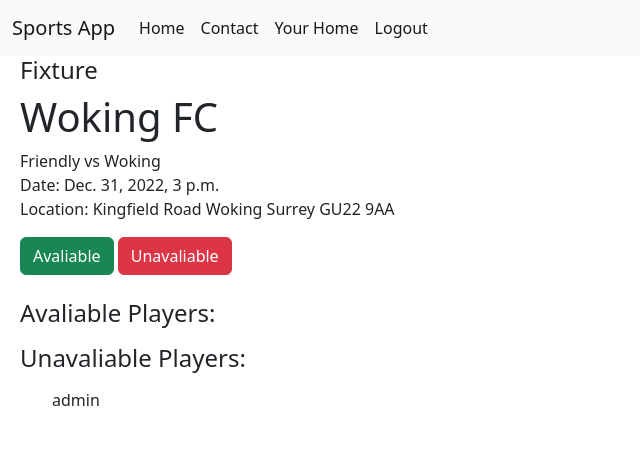
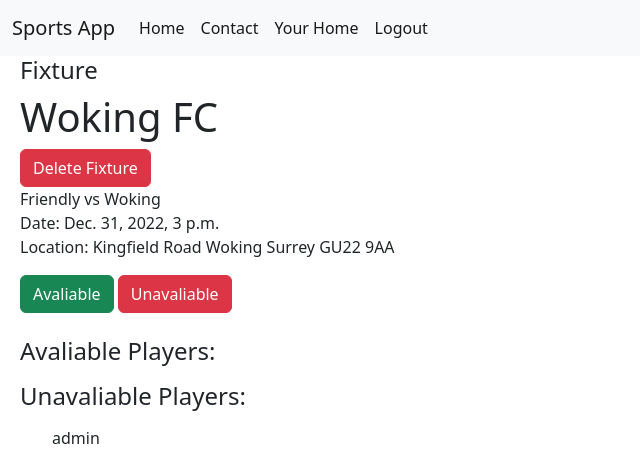
Before and after one commit to newtinn/com2025_coursework, a Django app: page /app/fixture/1 in a window 1280 px wide. Shown: the top 476 px of the page, without its empty margins (0-640 px from the left). Run offline with Django 4.2, Linux system fonts and the light colour scheme; a user stored in the database is signed in; data comes from the database, SQL or seed files in the repository; both versions use the stored data as it was after the commit.

Commit message:
Added Delete features for teams and fixtures

```diff
--- a/coursework/sportsapp/templates/fixtures/fixtureHome.html
+++ b/coursework/sportsapp/templates/fixtures/fixtureHome.html
@@ -5,6 +5,9 @@
     {% if fixture %}
         <h4>Fixture</h4>
         <h1>{{fixture.name}}</h1>
+        {% if user.is_authenticated and admin == True %}
+            <a href="/app/delete/fixture/{{fixture.id}}"><input type="submit" value="Delete Fixture" class="btn btn-danger" /></a><br/>
+        {% endif %}
         <p>
             {{fixture.description}}<br/>
             Date: {{fixture.date}}<br/>
--- a/coursework/sportsapp/templates/registration/register.html
+++ b/coursework/sportsapp/templates/registration/register.html
@@ -1,9 +1,12 @@
 {% extends 'base.html' %}
 
 {% block content %}
+<div style="margin-left: 20px;">
     <form method="POST">
         {% csrf_token %}
+        <h1>Register</h1>
         {{ form.as_p }}
         <input type="submit" class="btn btn-primary" />
     </form>
+</div>
 {% endblock content %}
--- a/coursework/sportsapp/templates/team/teamHome.html
+++ b/coursework/sportsapp/templates/team/teamHome.html
@@ -10,6 +10,7 @@
         <p>Team Leader: {{leader.username}}</p>
 
         {% if user.is_authenticated and admin == True %}
+            <a href="/app/delete/team/{{team.id}}"><input type="submit" value="Delete Team" class="btn btn-danger" /></a><br/>
             <br/>
             <input type="submit" value="Add Member" class="btn btn-success" onclick="toggleAddMember()"/>
             <div id="newMemberForm" style="display: none; margin-top: 30px;">
@@ -29,7 +30,7 @@
             <h4>Upcoming fixtures:</h4>
             {% if fixtures != None %}
                 {% for fixture in fixtures %}
-                    <li>{{fixture.name}} - {{fixture.date}}</li>
+                    <li><a href="/app/fixture/{{fixture.id}}">{{fixture.name}} - {{fixture.date}}</a></li>
                 {% endfor %}
             {% endif %}
         </div>
--- a/coursework/sportsapp/urls.py
+++ b/coursework/sportsapp/urls.py
@@ -7,5 +7,7 @@
     path('team/create', views.teamCreate, name='teamCreate'),
     path('team/newFixture/<int:team>', views.fixtureCreate, name='fixtureCreate'),
     path('fixture/<int:fixture>', views.fixtureHome, name='fixtureHome'),
-    path('register/', views.register, name='register')
+    path('register/', views.register, name='register'),
+    path('delete/team/<int:team>', views.teamDelete, name='deleteTeam'),
+    path('delete/fixture/<int:fixture>', views.fixtureDelete, name='deleteFixture')
 ]
--- a/coursework/sportsapp/views.py
+++ b/coursework/sportsapp/views.py
@@ -121,6 +121,17 @@
         return render(request, "team/teamCreation.html", context)
 
 @login_required(login_url='/accounts/login/')
+def teamDelete(request, team):
+    # checking if the user is an admin
+    user = Member.objects.filter(userID=request.user).first()
+    if (user):
+        if (user.teamAdmin == True):
+            team = Team.objects.get(id=team)
+            team.delete()
+
+    return HttpResponseRedirect('/app/home')
+
+@login_required(login_url='/accounts/login/')
 def fixtureCreate(request, team):
     # checking if the user is an admin
     currentMember = Member.objects.filter(userID=request.user).first()
@@ -154,6 +165,12 @@
 @login_required(login_url='/accounts/login/')
 def fixtureHome(request, fixture):
     context = {}
+
+    # checking if user is an admin
+    currentMember = Member.objects.filter(userID=request.user).first()
+
+    if (currentMember.teamAdmin == True):
+        context["admin"] = True
 
     currentFixture = Fixture.objects.filter(id=fixture).first()
     if (currentFixture):
@@ -205,3 +222,14 @@
         context["error"] = True
 
     return render(request, "fixtures/fixtureHome.html", context)
+
+@login_required(login_url='/accounts/login/')
+def fixtureDelete(request, fixture):
+    # checking if the user is an admin
+    user = Member.objects.filter(userID=request.user).first()
+    if (user):
+        if (user.teamAdmin == True):
+            currentFixture = Fixture.objects.get(id=fixture)
+            currentFixture.delete()
+
+    return HttpResponseRedirect('/app/home')
--- a/coursework/templates/base.html
+++ b/coursework/templates/base.html
@@ -39,6 +39,9 @@
                     <li class="nav-item">
                       <a class="nav-link active" aria-current="page" href="{% url 'login' %}">Login</a>
                     </li>
+                    <li class="nav-item">
+                      <a class="nav-link active" aria-current="page" href="{% url 'register' %}">Register</a>
+                    </li>
                   {% endif %}
                 </ul>
               </div>
```
Also changed, not shown: coursework/db.sqlite3.
